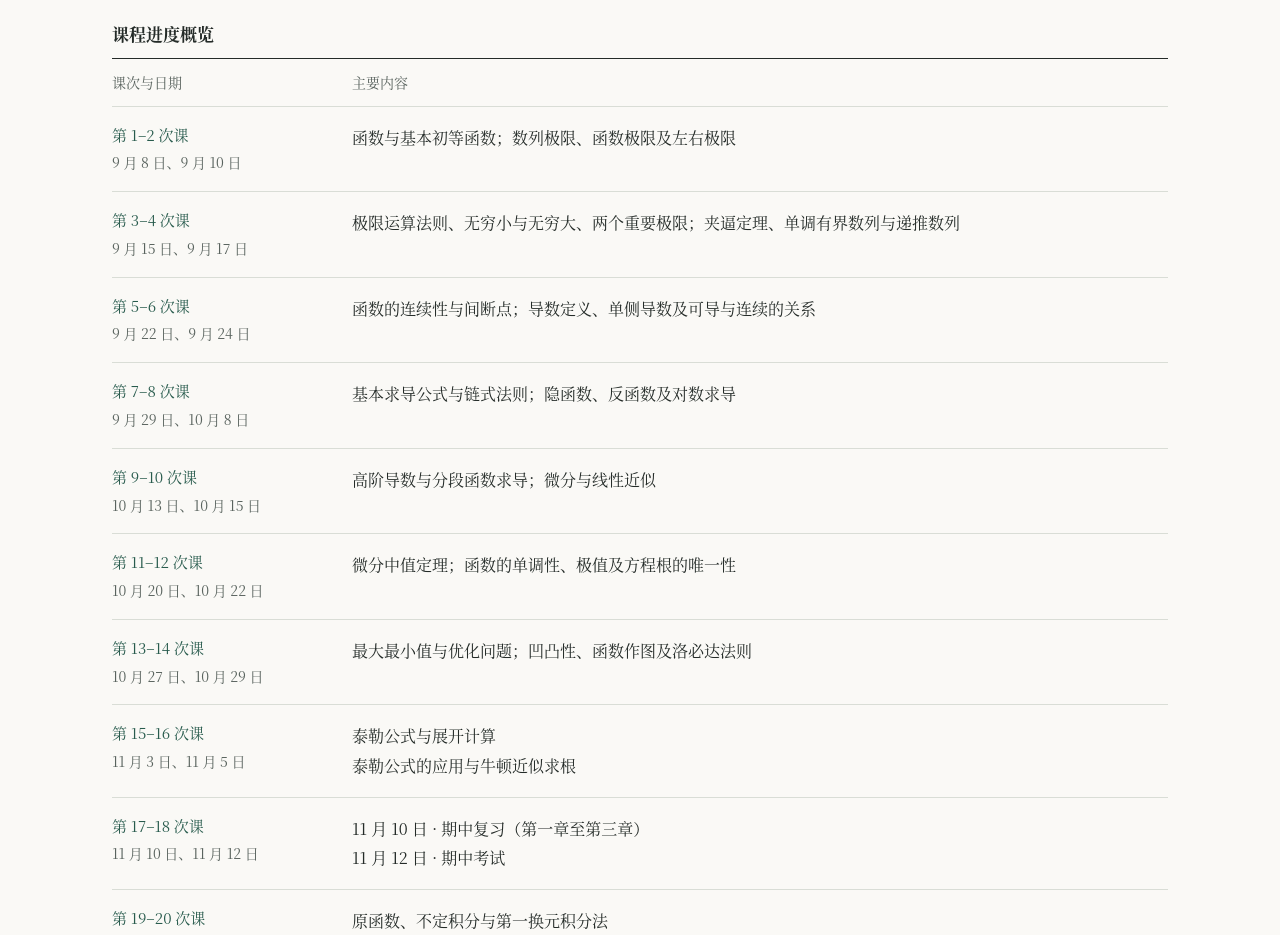
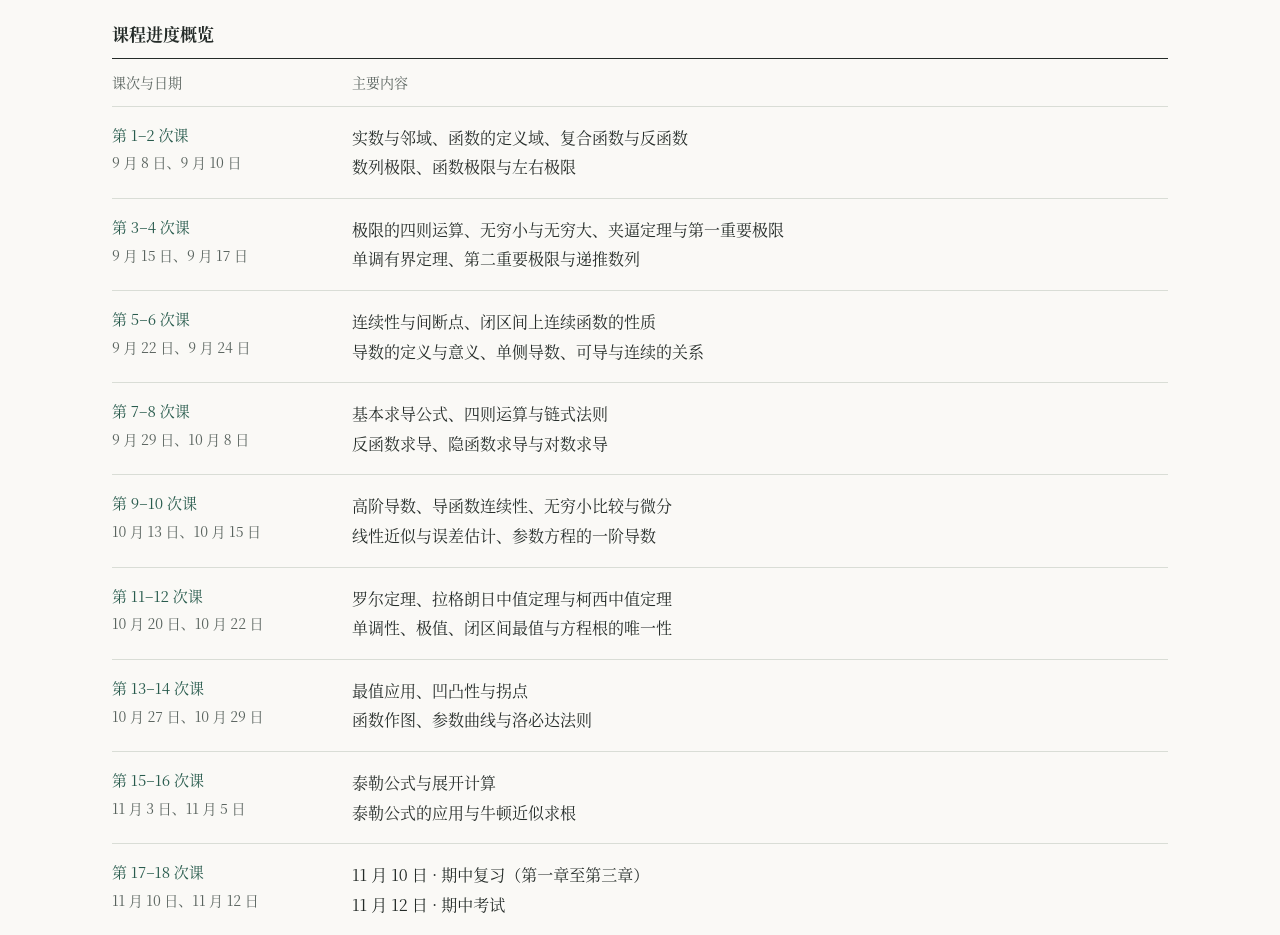
Before and after one commit to Yunfan-He/Yunfan-He.github.io, a plain HTML site: page teaching/advanced-mathematics-c/index.html in a window 1280 px wide. Shown: the part 680-1615 px from the top of the page. Drawn offline with Linux system fonts and the light colour scheme.

Commit message:
List each early calculus lecture on its own line

```diff
--- a/teaching/advanced-mathematics-c/index.html
+++ b/teaching/advanced-mathematics-c/index.html
@@ -86,7 +86,7 @@
                     <time datetime="2026-09-08">9 月 8 日</time>、<time datetime="2026-09-10">9 月 10 日</time>
                   </p>
                 </div>
-                <p class="schedule-topic">函数与基本初等函数；数列极限、函数极限及左右极限</p>
+                <p class="schedule-topic">实数与邻域、函数的定义域、复合函数与反函数<br>数列极限、函数极限与左右极限</p>
               </li>
               <li class="schedule-row" data-stage="2">
                 <div class="schedule-meta">
@@ -95,7 +95,7 @@
                     <time datetime="2026-09-15">9 月 15 日</time>、<time datetime="2026-09-17">9 月 17 日</time>
                   </p>
                 </div>
-                <p class="schedule-topic">极限运算法则、无穷小与无穷大、两个重要极限；夹逼定理、单调有界数列与递推数列</p>
+                <p class="schedule-topic">极限的四则运算、无穷小与无穷大、夹逼定理与第一重要极限<br>单调有界定理、第二重要极限与递推数列</p>
               </li>
               <li class="schedule-row" data-stage="3">
                 <div class="schedule-meta">
@@ -104,7 +104,7 @@
                     <time datetime="2026-09-22">9 月 22 日</time>、<time datetime="2026-09-24">9 月 24 日</time>
                   </p>
                 </div>
-                <p class="schedule-topic">函数的连续性与间断点；导数定义、单侧导数及可导与连续的关系</p>
+                <p class="schedule-topic">连续性与间断点、闭区间上连续函数的性质<br>导数的定义与意义、单侧导数、可导与连续的关系</p>
               </li>
               <li class="schedule-row" data-stage="4">
                 <div class="schedule-meta">
@@ -113,7 +113,7 @@
                     <time datetime="2026-09-29">9 月 29 日</time>、<time datetime="2026-10-08">10 月 8 日</time>
                   </p>
                 </div>
-                <p class="schedule-topic">基本求导公式与链式法则；隐函数、反函数及对数求导</p>
+                <p class="schedule-topic">基本求导公式、四则运算与链式法则<br>反函数求导、隐函数求导与对数求导</p>
               </li>
               <li class="schedule-row" data-stage="5">
                 <div class="schedule-meta">
@@ -122,7 +122,7 @@
                     <time datetime="2026-10-13">10 月 13 日</time>、<time datetime="2026-10-15">10 月 15 日</time>
                   </p>
                 </div>
-                <p class="schedule-topic">高阶导数与分段函数求导；微分与线性近似</p>
+                <p class="schedule-topic">高阶导数、导函数连续性、无穷小比较与微分<br>线性近似与误差估计、参数方程的一阶导数</p>
               </li>
               <li class="schedule-row" data-stage="6">
                 <div class="schedule-meta">
@@ -131,7 +131,7 @@
                     <time datetime="2026-10-20">10 月 20 日</time>、<time datetime="2026-10-22">10 月 22 日</time>
                   </p>
                 </div>
-                <p class="schedule-topic">微分中值定理；函数的单调性、极值及方程根的唯一性</p>
+                <p class="schedule-topic">罗尔定理、拉格朗日中值定理与柯西中值定理<br>单调性、极值、闭区间最值与方程根的唯一性</p>
               </li>
               <li class="schedule-row" data-stage="7">
                 <div class="schedule-meta">
@@ -140,7 +140,7 @@
                     <time datetime="2026-10-27">10 月 27 日</time>、<time datetime="2026-10-29">10 月 29 日</time>
                   </p>
                 </div>
-                <p class="schedule-topic">最大最小值与优化问题；凹凸性、函数作图及洛必达法则</p>
+                <p class="schedule-topic">最值应用、凹凸性与拐点<br>函数作图、参数曲线与洛必达法则</p>
               </li>
               <li class="schedule-row" data-stage="8">
                 <div class="schedule-meta">
```
